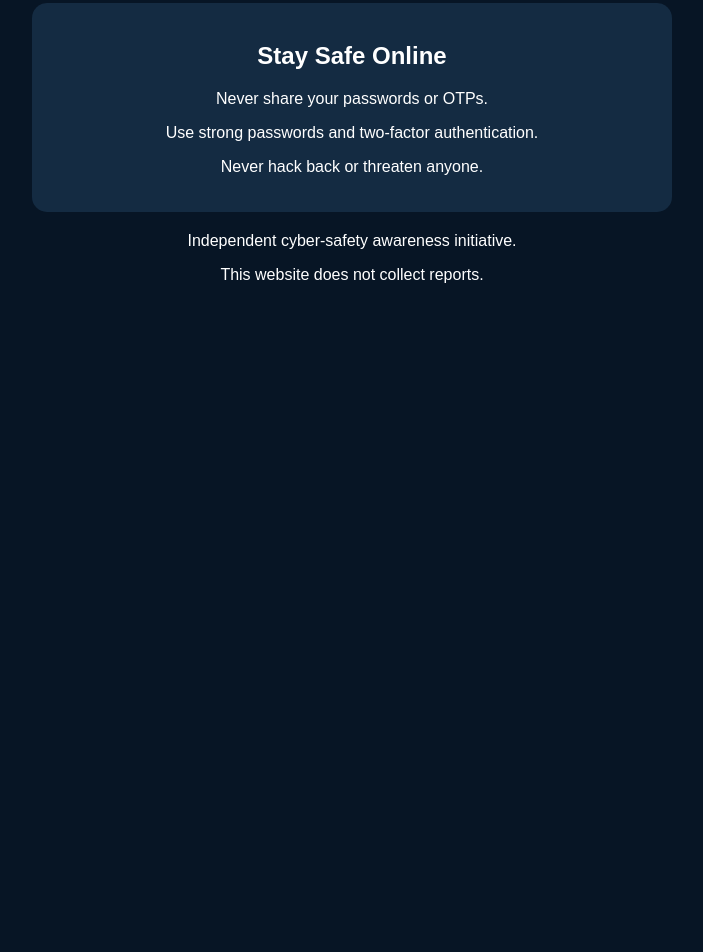
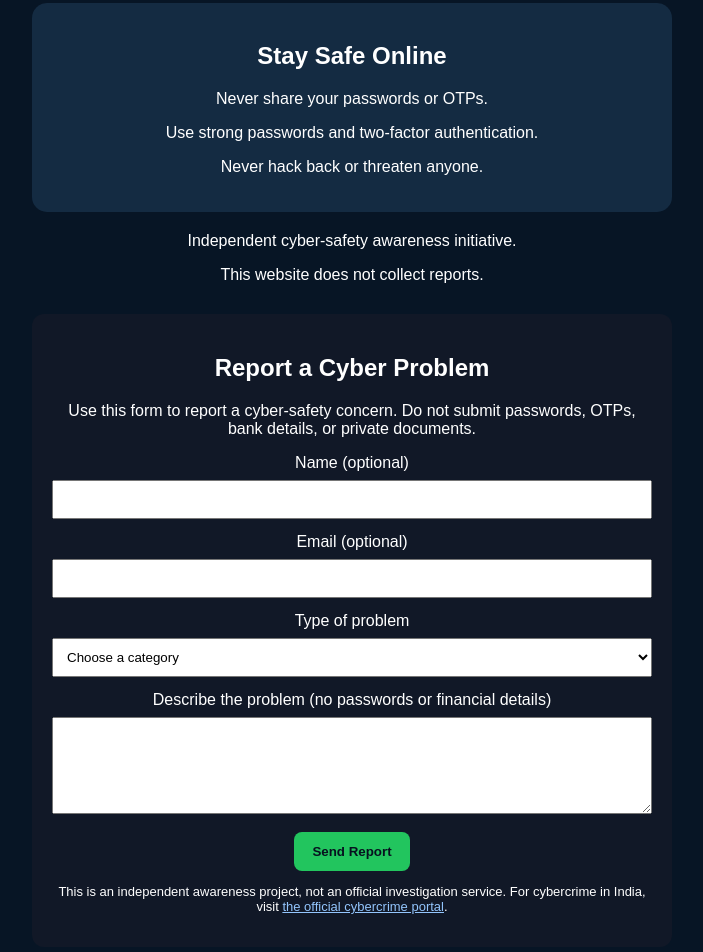
Before and after one commit to Riteshjumariya10-create/anti-hacker-cyber-cafe, a plain HTML site: page index.html in a window 1280 px wide. Shown: the part 504-1456 px from the top of the page, without its empty margins (288-991 px from the left). Before the commit the page ends 832 px from the top, so only its background shows below. Drawn offline with Linux system fonts and the light colour scheme.

Commit message:
Create cyber report section with submission form
Added a section for reporting cyber problems with a form.

```diff
--- a/index.html
+++ b/index.html
@@ -55,3 +55,35 @@ Report Cybercrime
 </footer>
 </body>
 </html>
+
+<section id="cyber-report" style="max-width:600px;margin:30px auto;padding:20px;background:#111827;color:white;border-radius:12px;font-family:Arial,sans-serif;">
+  <h2>Report a Cyber Problem</h2>
+  <p>Use this form to report a cyber-safety concern. Do not submit passwords, OTPs, bank details, or private documents.</p>
+
+  <form action="https://formspree.io/f/mwlvdlzb" method="POST">
+
+
+    <label for="report-name">Name (optional)</label><br>
+    <input id="report-name" name="name" type="text" style="width:100%;padding:10px;margin:8px 0 14px;box-sizing:border-box;">
+
+    <label for="report-email">Email (optional)</label><br>
+    <input id="report-email" name="email" type="email" style="width:100%;padding:10px;margin:8px 0 14px;box-sizing:border-box;">
+
+    <label for="report-type">Type of problem</label><br>
+    <select id="report-type" name="problem_type" required style="width:100%;padding:10px;margin:8px 0 14px;box-sizing:border-box;">
+      <option value="">Choose a category</option>
+      <option>Scam or fraud</option>
+      <option>Suspicious message or link</option>
+      <option>Account security</option>
+      <option>Cyberbullying</option>
+      <option>Other cyber-safety concern</option>
+    </select>
+
+    <label for="report-details">Describe the problem (no passwords or financial details)</label><br>
+    <textarea id="report-details" name="message" required rows="5" style="width:100%;padding:10px;margin:8px 0 14px;box-sizing:border-box;"></textarea>
+
+    <button type="submit" style="padding:12px 18px;background:#22c55e;color:#07111f;border:0;border-radius:8px;font-weight:bold;">Send Report</button>
+  </form>
+
+  <p style="font-size:13px;">This is an independent awareness project, not an official investigation service. For cybercrime in India, visit <a href="https://www.cybercrime.gov.in/" style="color:#93c5fd;">the official cybercrime portal</a>.</p>
+</section>
```
